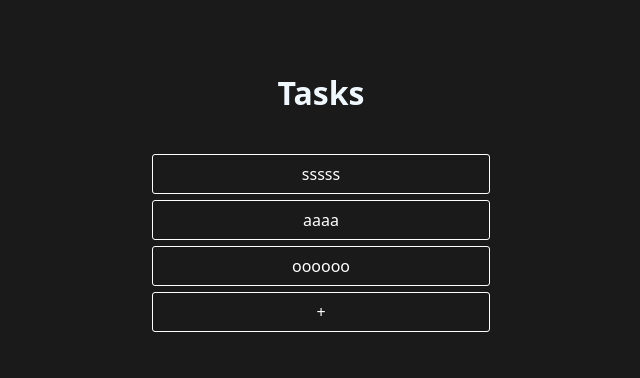
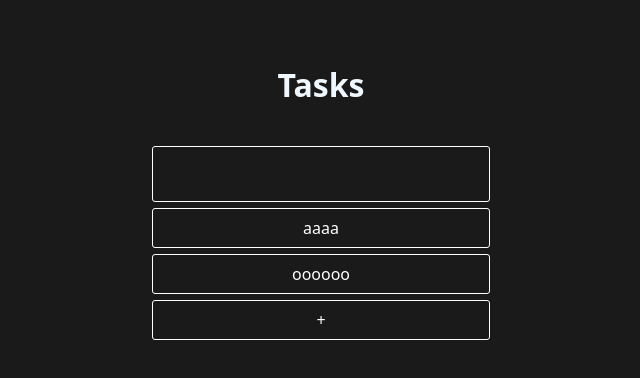
Before and after one commit to LuisCristovao/ReactTaskList, a React (Vite) app in the folder taskList2/: page / in a window 1280 px wide. Both pictures are taken after a click on the item "sssss". Shown: the top 378 px of the page, without its empty margins (319-959 px from the left). Built offline with nearby package versions, Linux system fonts and the light colour scheme.

Commit message:
Update LIComponent.tsx

```diff
--- a/taskList2/src/components/LIComponent.tsx
+++ b/taskList2/src/components/LIComponent.tsx
@@ -7,6 +7,7 @@ interface LIComponentProps {
 
 const LIComponent: React.FC<LIComponentProps> = ({ task, index }) => {
   const [isEditing, setIsEditing] = useState(false);
+  const [newTask, setNewTask] = useState(task);
 
   return (
     <>
@@ -22,11 +23,15 @@ const LIComponent: React.FC<LIComponentProps> = ({ task, index }) => {
           {task}
         </li>
       ) : (
-        <li
-          key={index}
-          className="cool-list"
-        >
-          {task}
+        <li key={index} className="cool-list">
+          <input
+            autoFocus
+            type="text"
+            onChange={(e) => {
+              setNewTask(e.target.value);
+            }}
+            onBlur={()=>{setIsEditing(false)}}
+          />
         </li>
       )}
     </>
```
